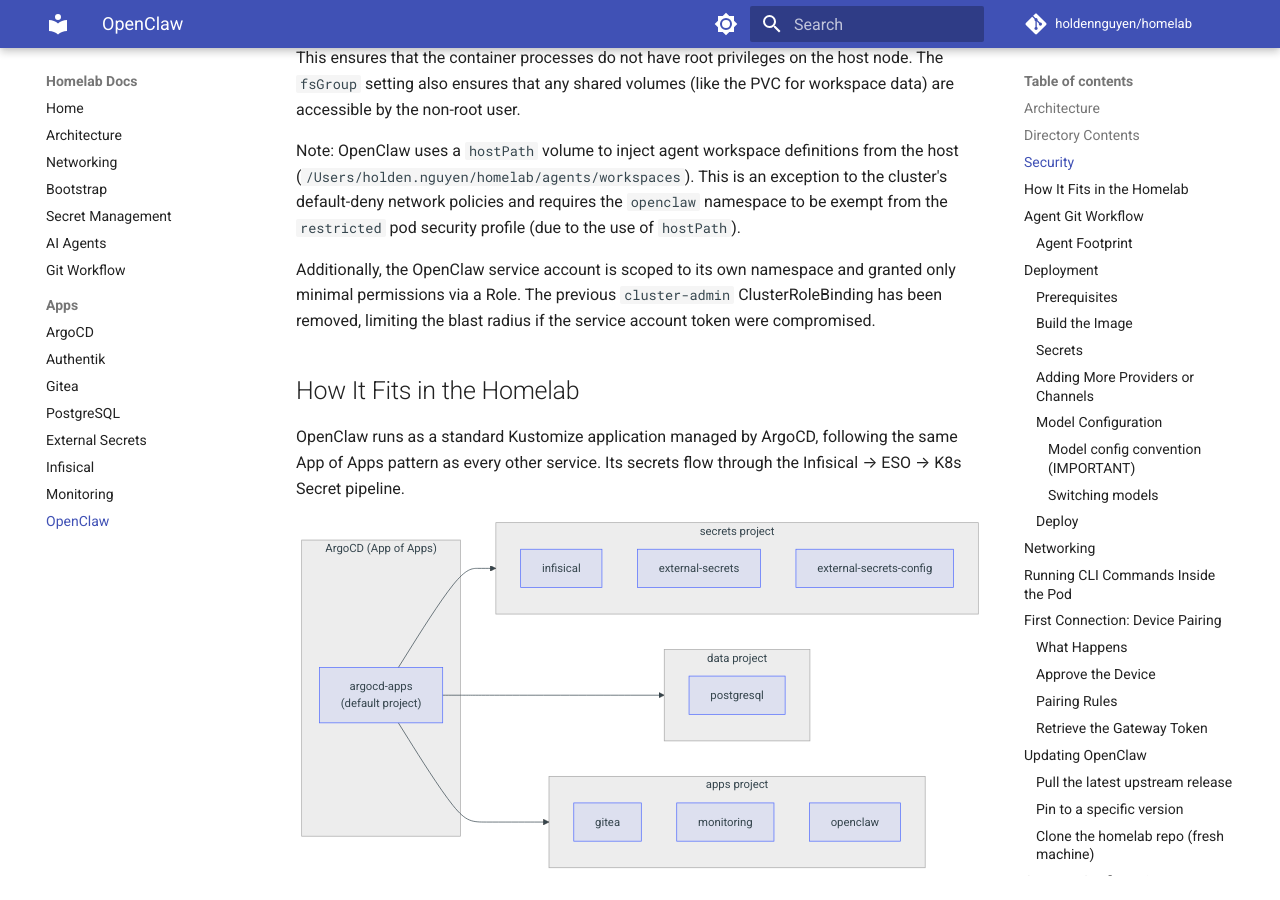
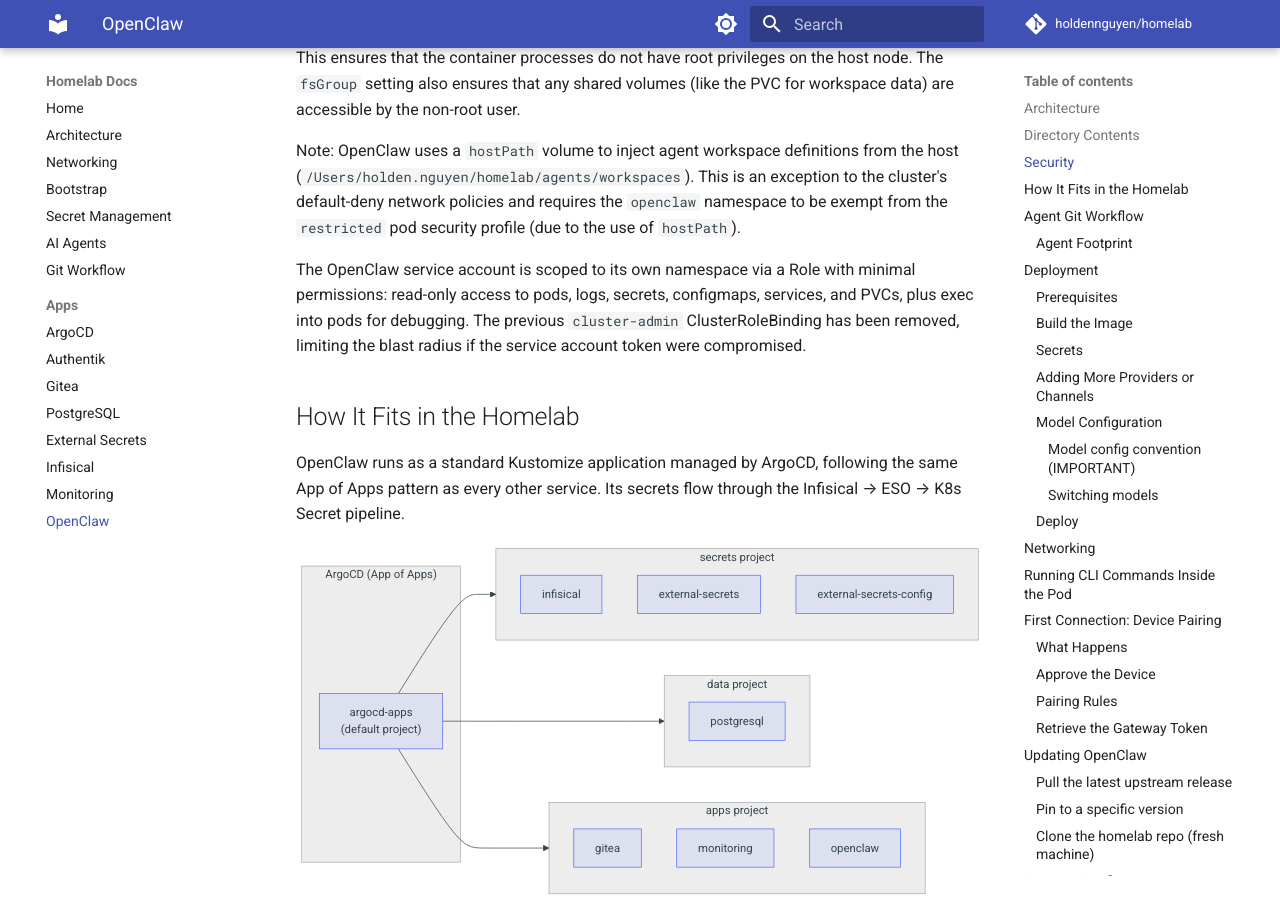
Before and after one commit to haingth77/homelab, an MkDocs documentation site: the page built from docs/openclaw.md, in a window 1280 px wide and 900 px high, scrolled down 1930 px. Built offline with MkDocs 1.6.1 and Material for MkDocs 9.7.7, drawn with Linux system fonts in a browser that asks for light colours; comment, search, counter and statistics services are not loaded.

Commit message:
fix: correct RBAC verbs, remove chown from init container, update docs
- Remove chown from init container (fails as non-root; fsGroup handles ownership)
- Split pods/exec into separate rule with 'create' verb (required for kubectl exec)
- Update homelab-admin SKILL.md to reflect namespace-scoped permissions
- Clarify README Security section with actual RBAC capabilities

Co-authored-by: Cursor <cursoragent@cursor.com>

```diff
--- a/k8s/apps/openclaw/README.md
+++ b/k8s/apps/openclaw/README.md
@@ -87,7 +87,7 @@ This ensures that the container processes do not have root privileges on the hos
 
 Note: OpenClaw uses a `hostPath` volume to inject agent workspace definitions from the host (`/Users/holden.nguyen/homelab/agents/workspaces`). This is an exception to the cluster's default-deny network policies and requires the `openclaw` namespace to be exempt from the `restricted` pod security profile (due to the use of `hostPath`).
 
-Additionally, the OpenClaw service account is scoped to its own namespace and granted only minimal permissions via a Role. The previous `cluster-admin` ClusterRoleBinding has been removed, limiting the blast radius if the service account token were compromised.
+The OpenClaw service account is scoped to its own namespace via a Role with minimal permissions: read-only access to pods, logs, secrets, configmaps, services, and PVCs, plus exec into pods for debugging. The previous `cluster-admin` ClusterRoleBinding has been removed, limiting the blast radius if the service account token were compromised.
 
 ## How It Fits in the Homelab
 
```
Also changed, not shown: skills/homelab-admin/SKILL.md (+1 -1 lines), 2 other files.
